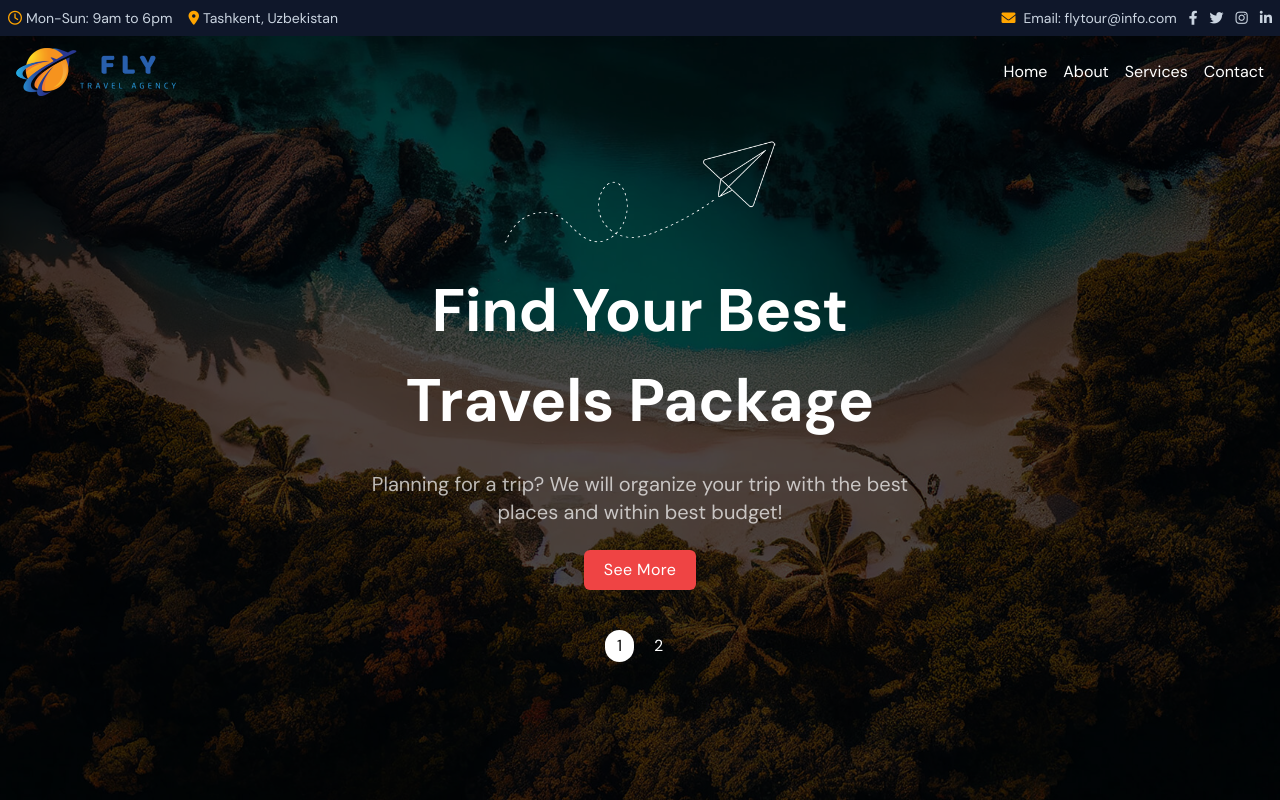
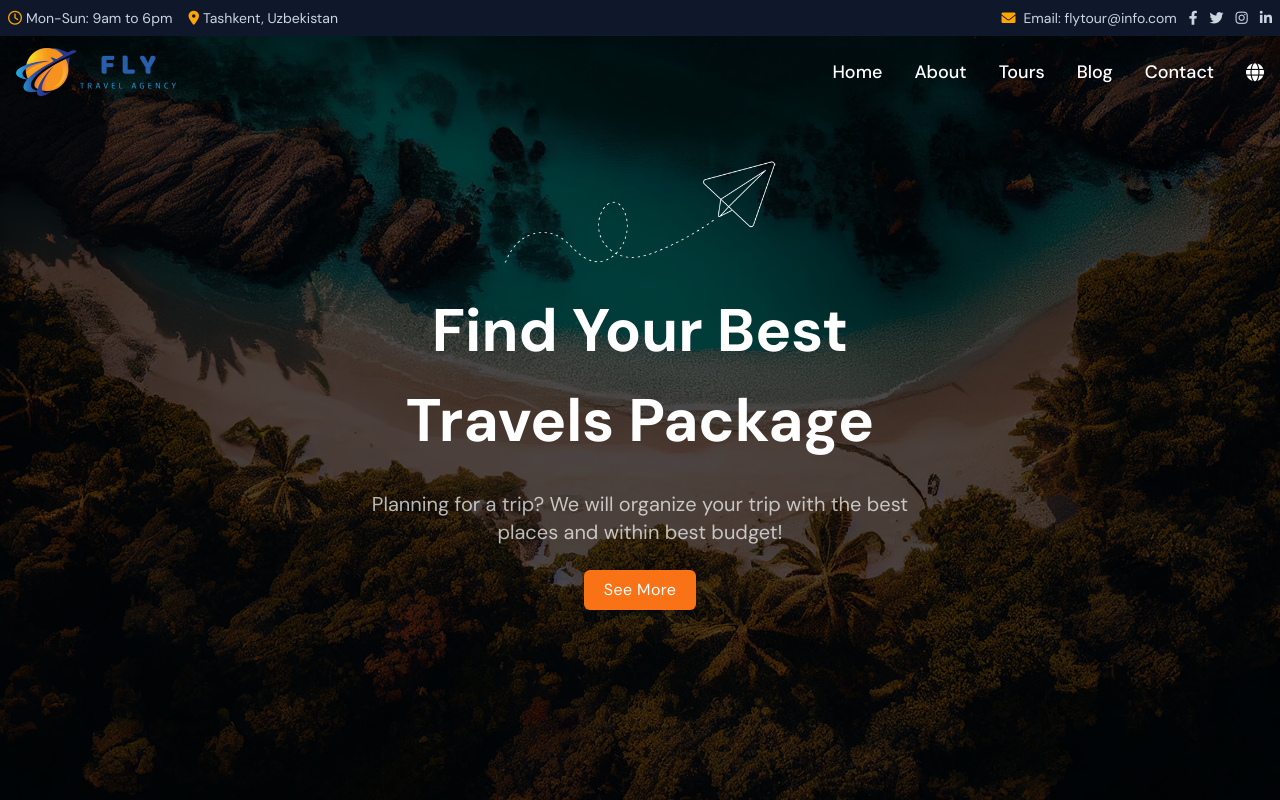
Before and after one commit to Asadbek-i2max/fly-tour, a React (Vite) app: page / in a window 1280 px wide. Built offline with nearby package versions, Linux system fonts and the light colour scheme.

Commit message:
Initial commit

```diff
--- a/src/components/Hero.jsx
+++ b/src/components/Hero.jsx
@@ -1,5 +1,8 @@
 import { Swiper, SwiperSlide } from 'swiper/react';
+
 import 'swiper/css';
+import 'swiper/css/effect-creative';
+import { EffectCreative } from 'swiper/modules';
 
 import bg1 from '../assets/images/bg1.jpeg';
 import bg2 from '../assets/images/bg2.jpeg';
@@ -20,9 +23,20 @@ const Hero = () => {
         ref={swiperRef}
         className="absolute top-0 left-0 w-full h-full"
         loop={true}
-        autoplay={{ delay: 3000 }}
-        effect="fade"
+        autoplay={{ delay: 2000 }}
         slidesPerView={1}
+        grabCursor={true}
+        effect={'creative'}
+        creativeEffect={{
+          prev: {
+            shadow: true,
+            translate: ['-20%', 0, -1],
+          },
+          next: {
+            translate: ['100%', 0, 0],
+          },
+        }}
+        modules={[EffectCreative]}
       >
         <SwiperSlide className="flex items-center justify-center w-full h-full">
           <div
@@ -33,7 +47,7 @@ const Hero = () => {
           >
             <div className="absolute inset-0 bg-black/70"></div>
             <div className="flex items-center justify-center h-full relative">
-              <div className="text-center">
+              <div className="text-center relative">
                 <img
                   src="/src/assets/images/map-plane.png"
                   className="mx-auto w-72"
@@ -49,12 +63,12 @@ const Hero = () => {
                 <div className="mt-6">
                   <a
                     href=""
-                    className="py-2 px-5 inline-block tracking-wide align-middle duration-500 text-base text-center bg-red-500 text-white rounded-md"
+                    className="py-2 px-5 inline-block tracking-wide align-middle duration-500 text-base text-center bg-orange-500 text-white rounded-md"
                   >
                     See More
                   </a>
                 </div>
-                <div className="mt-10">
+                <div className="relative top-52">
                   <button
                     onClick={() => handleSlideChange(0)}
                     className="py-1 px-3 mx-1 rounded-full transition duration-300 bg-white"
@@ -98,12 +112,12 @@ const Hero = () => {
                 <div className="mt-6">
                   <a
                     href=""
-                    className="py-2 px-5 inline-block tracking-wide align-middle duration-500 text-base text-center bg-red-500 text-white rounded-md"
+                    className="py-2 px-5 inline-block tracking-wide align-middle duration-500 text-base text-center bg-orange-500 text-white rounded-md"
                   >
                     See More
                   </a>
                 </div>
-                <div className="mt-10">
+                <div className="relative top-52">
                   <button
                     onClick={() => handleSlideChange(0)}
                     className="py-1 px-3 mx-1 rounded-full transition duration-300 text-white"
--- a/src/components/Navbar.jsx
+++ b/src/components/Navbar.jsx
@@ -1,8 +1,15 @@
-import { useEffect, useState } from 'react';
+import { useEffect, useState } from "react";
+import { Link } from 'react-router-dom';
+
+// import { useTranslation } from 'react-i18next';
+import i18n from '../i18n';
 
 const Navbar = () => {
+  // const { t } = useTranslation();
   const [isScrolled, setIsScrolled] = useState(false);
   const [isMobileMenuOpen, setIsMobileMenuOpen] = useState(false);
+  const [isDropdownOpen, setIsDropdownOpen] = useState(false);
+  const [selectedLanguage, setSelectedLanguage] = useState(i18n.language)
 
   const handleScroll = () => {
     if (window.scrollY > 0) {
@@ -16,10 +23,22 @@ const Navbar = () => {
     setIsMobileMenuOpen((prev) => !prev);
   };
 
+  const toggleLanguageDropdown = () => {
+    setIsDropdownOpen((prev) => !prev);
+  };
+
+  const handleLanguageChange = (language) => {
+    setSelectedLanguage(language);
+    setIsDropdownOpen(false);
+    i18n.changeLanguage(language);
+    console.log(selectedLanguage);
+  };
+
+
   useEffect(() => {
-    window.addEventListener('scroll', handleScroll);
+    window.addEventListener("scroll", handleScroll);
     return () => {
-      window.removeEventListener('scroll', handleScroll);
+      window.removeEventListener("scroll", handleScroll);
     };
   }, []);
 
@@ -27,10 +46,10 @@ const Navbar = () => {
     <nav
       className={`fixed left-0 w-full z-10 transition-all duration-300 ${
         isScrolled || window.innerWidth < 768
-          ? 'bg-white text-black'
-          : 'bg-transparent text-white top-8'
+          ? "bg-white text-black"
+          : "bg-transparent text-white top-8"
       }`}
-      style={{ padding: '1rem' }}
+      style={{ padding: "1rem" }}
     >
       <div className="container mx-auto flex justify-between items-center">
         <div className="logo">
@@ -72,28 +91,64 @@ const Navbar = () => {
 
         <ul
           className={`flex md:flex-row flex-col md:items-center absolute md:relative bg-white md:bg-transparent left-0 w-full md:w-auto transition-transform duration-300 ${
-            isMobileMenuOpen ? 'top-16' : '-top-48'
-          } md:top-0 md:space-x-4 space-y-2 md:space-y-0 p-4 md:p-0`}
+            isMobileMenuOpen ? "top-16" : "-top-48"
+          } md:top-0 md:space-x-8 font-medium text-lg space-y-2 md:space-y-0 p-4 md:p-0`}
         >
           <li>
-            <a href="#home" className="hover:text-red-500">
+            <Link to="/" className="hover:text-orange-500">
               Home
-            </a>
+            </Link>
           </li>
           <li>
-            <a href="#about" className="hover:text-red-500">
+            <Link to="/about" className="hover:text-orange-500">
               About
-            </a>
+            </Link>
           </li>
           <li>
-            <a href="#services" className="hover:text-red-500">
-              Services
-            </a>
+            <Link to="/tours" className="hover:text-orange-500">
+              Tours
+            </Link>
           </li>
           <li>
-            <a href="#contact" className="hover:text-red-500">
+            <Link to="/services" className="hover:text-orange-500">
+              Blog
+            </Link>
+          </li>
+          <li>
+            <Link to="/contact" className="hover:text-orange-500">
               Contact
-            </a>
+            </Link>
+          </li>
+          <li className="relative">
+            <div
+              className="flex items-center cursor-pointer"
+              onClick={toggleLanguageDropdown}
+            >
+              <i className="fa-solid fa-globe"></i>
+            </div>
+
+            {isDropdownOpen && (
+              <ul className="absolute bg-white text-black shadow-md rounded-md mt-2 w-24">
+                <li
+                  className="p-2 hover:bg-gray-200 cursor-pointer"
+                  onClick={() => handleLanguageChange('Uz')}
+                >
+                  Uz
+                </li>
+                <li
+                  className="p-2 hover:bg-gray-200 cursor-pointer"
+                  onClick={() => handleLanguageChange('Ru')}
+                >
+                  Ru
+                </li>
+                <li
+                  className="p-2 hover:bg-gray-200 cursor-pointer"
+                  onClick={() => handleLanguageChange('Eng')}
+                >
+                  Eng
+                </li>
+              </ul>
+            )}
           </li>
         </ul>
       </div>
```
